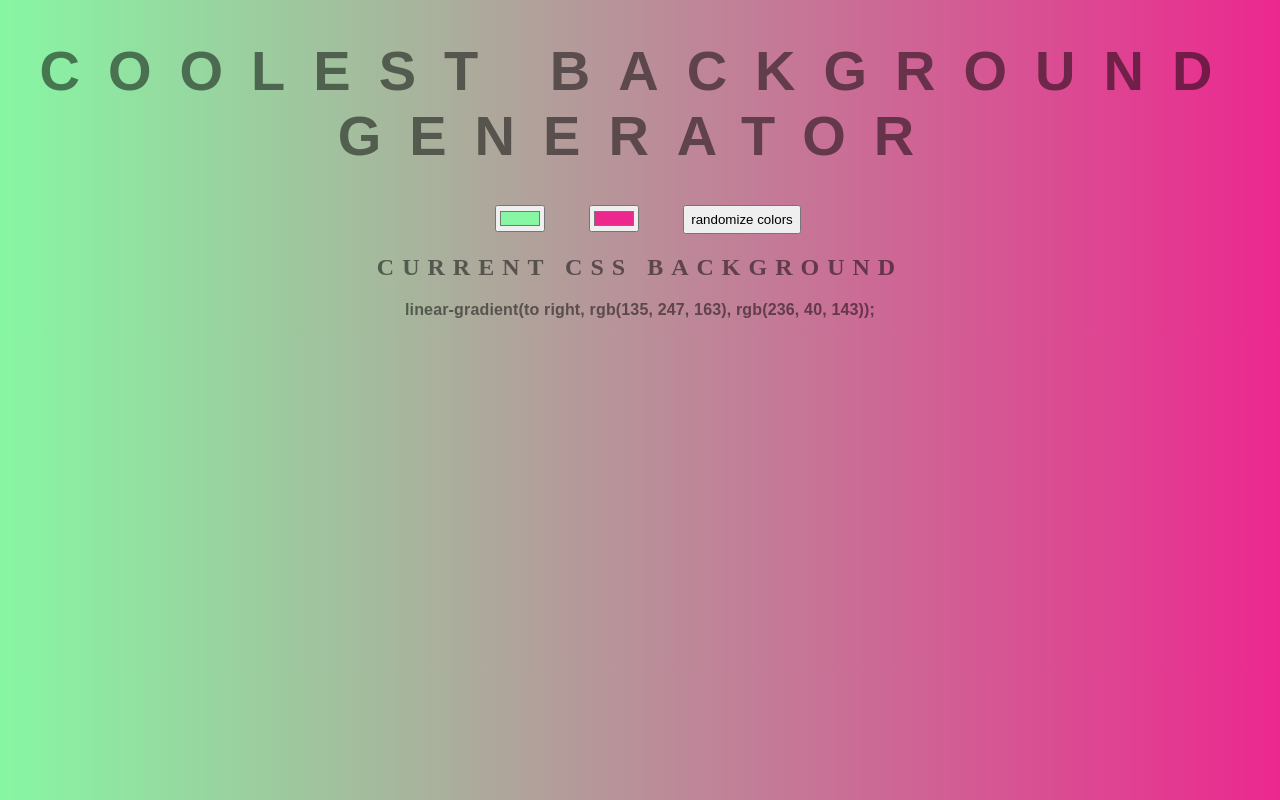
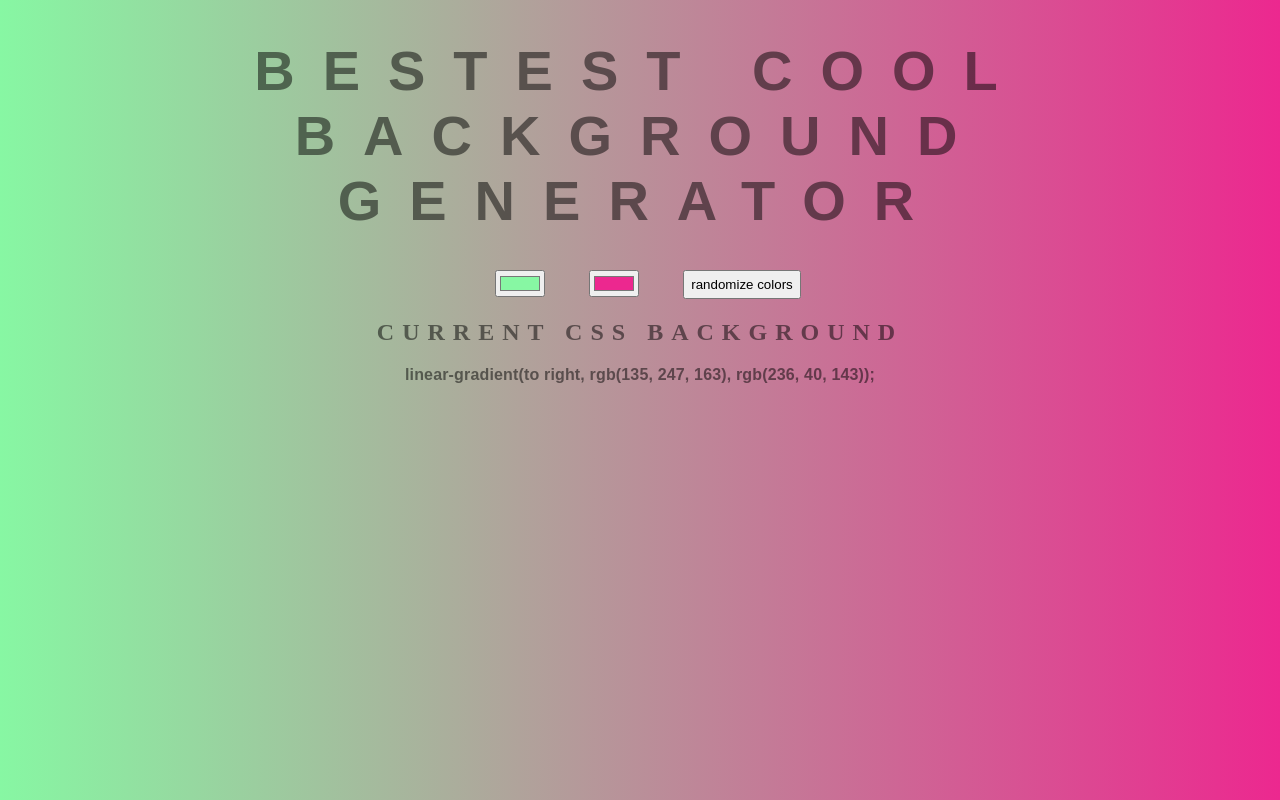
Before and after one commit to davidrhyne/Story, a plain HTML site: page index.html in a window 1280 px wide. Drawn offline with Linux system fonts and the light colour scheme.

Commit message:
enhancing title

```diff
--- a/index.html
+++ b/index.html
@@ -5,7 +5,7 @@
 	<link rel="stylesheet" type="text/css" href="style.css">
 </head>
 <body id="gradient">
-	<h1>Coolest Background Generator</h1>
+	<h1>Bestest COOL Background Generator</h1>
 	<div class="controls">
 	<input id="color1" type="color" name="color1" value="#87f7a3">
 	<input id="color2" type="color" name="color2" value="#ec288f">
```
